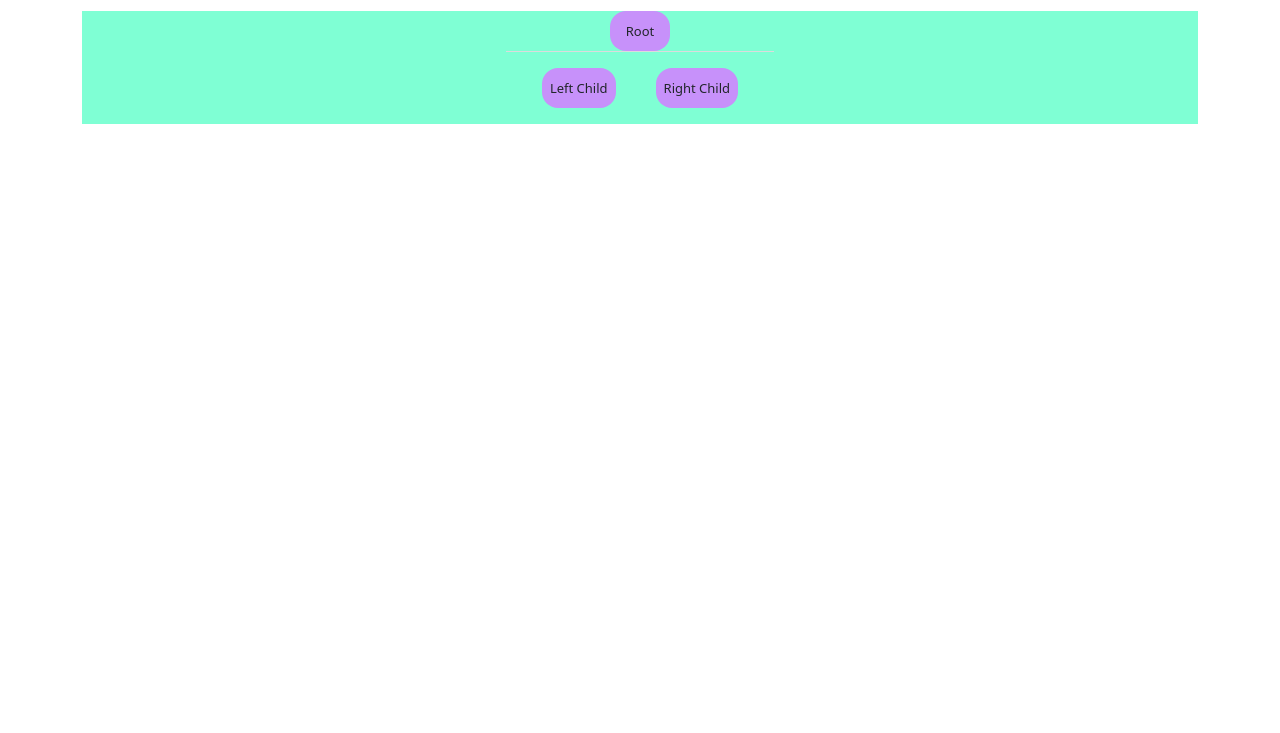
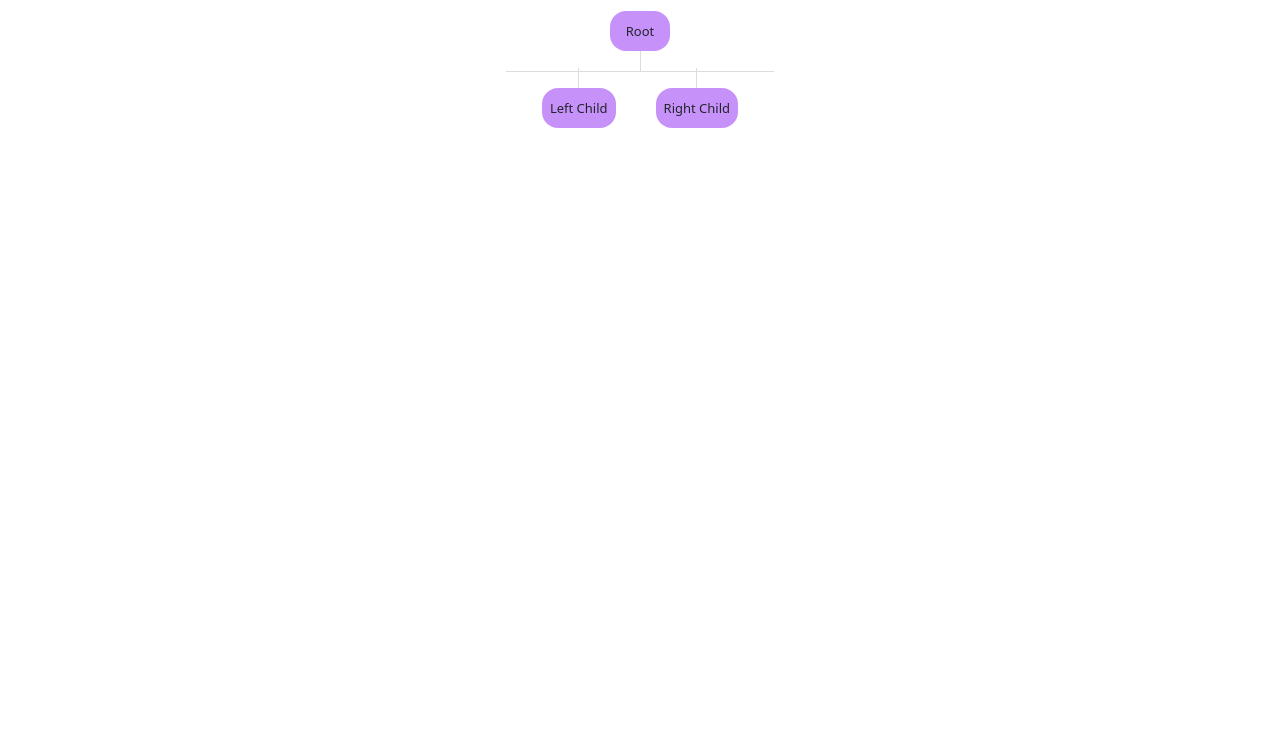
Before and after one commit to cmcnamara15/Binary-Tree-UI, a website: page index.html in a window 1280 px wide. Shown: the part 67-800 px from the top of the page. Drawn offline with nearby package versions, Linux system fonts and the light colour scheme.

Commit message:
Add css class for connecting nodes

```diff
--- a/style.css
+++ b/style.css
@@ -2,7 +2,7 @@
     margin-top: 30px;
     display: flex;
     justify-content: center;
-    background-color: aquamarine;
+    /* background-color: aquamarine; */
 }
 
 .title {
@@ -14,6 +14,20 @@
     flex-direction: column;
     align-items: center;
     margin: 0 20px;
+    position: relative;
+}
+
+.node:not(.node--root) .node__element::before {
+    content: "";
+    height: 20px;
+    width: 1px;
+    background-color: #dcdcdc;
+    display: block;
+    position: absolute;
+    left: 0;
+    right: 0;
+    top: -20px;
+    margin: auto;
 }
 
 .node__element {
@@ -28,9 +42,9 @@
 }
 
 .node__bottom-line {
-    /* height: 20px;
+    height: 20px;
     width: 1px;
-    background-color: #dcdcdc; */
+    background-color: #dcdcdc;
 }
 
 .node__children {
```
